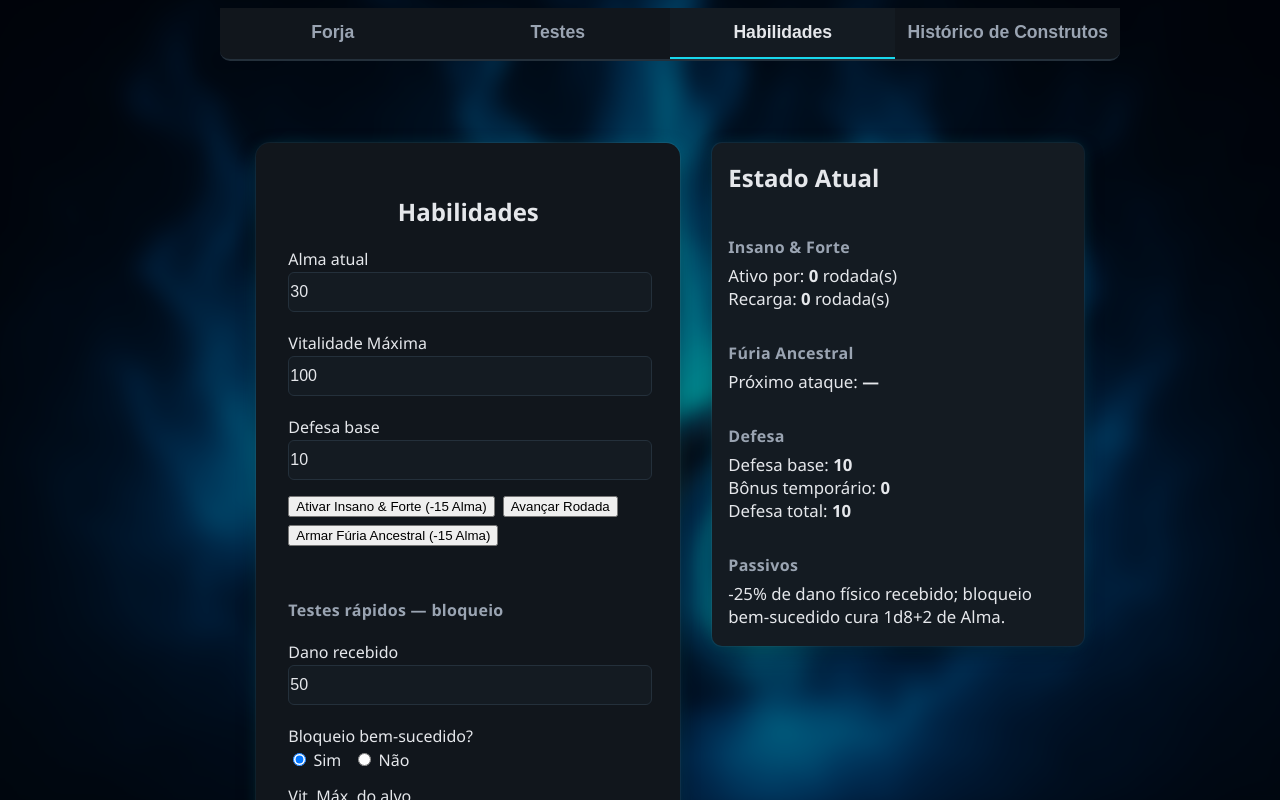
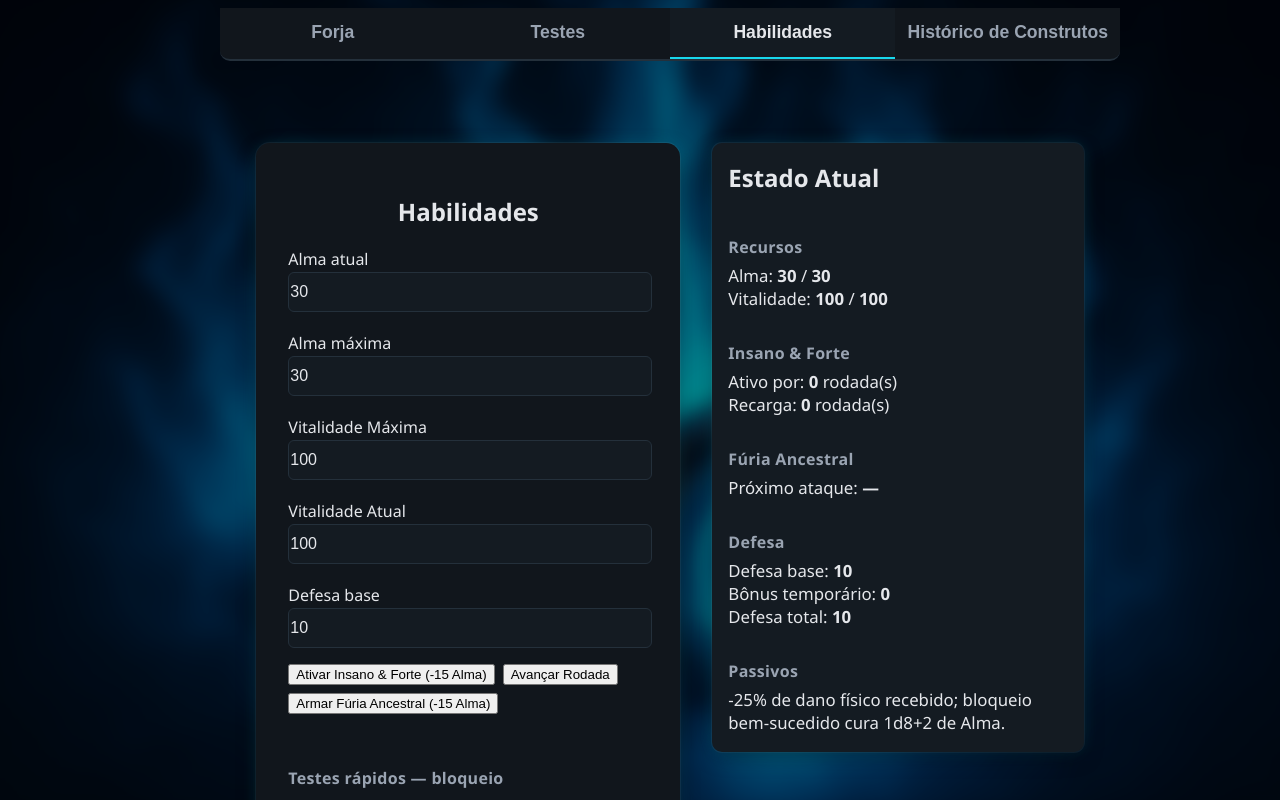
Before and after one commit to PedroAugusto08/LIGHT, a Next.js app: page / in a window 1280 px wide. Both pictures are taken after a click on the button "Habilidades". Shown: the top 800 px of the page. Built offline with nearby package versions, Linux system fonts and the light colour scheme.

Commit message:
Alma e vitalidade atual/max

```diff
--- a/components/HabilidadesTab.jsx
+++ b/components/HabilidadesTab.jsx
@@ -74,11 +74,17 @@ export default function HabilidadesTab() {
       {/* Coluna esquerda: formulário de estado e ações */}
       <div className="container">
         <h2 style={{textAlign:'center', marginBottom: 6}}>Habilidades</h2>
-        <label>Alma atual</label>
-        <input type="number" min={0} value={state.alma} onChange={(e)=>updateField('alma')(Number(e.target.value))} />
+  <label>Alma atual</label>
+  <input type="number" min={0} value={state.alma} onChange={(e)=>updateField('alma')(Number(e.target.value))} />
 
-        <label>Vitalidade Máxima</label>
-        <input type="number" min={1} value={state.maxVitalidade} onChange={(e)=>updateField('maxVitalidade')(Number(e.target.value))} />
+  <label>Alma máxima</label>
+  <input type="number" min={0} value={state.almaMax} onChange={(e)=>updateField('almaMax')(Number(e.target.value))} />
+
+  <label>Vitalidade Máxima</label>
+  <input type="number" min={1} value={state.maxVitalidade} onChange={(e)=>updateField('maxVitalidade')(Number(e.target.value))} />
+
+  <label>Vitalidade Atual</label>
+  <input type="number" min={0} value={state.vitalidadeAtual} onChange={(e)=>updateField('vitalidadeAtual')(Number(e.target.value))} />
 
         <label>Defesa base</label>
         <input type="number" min={0} value={state.defesaBase} onChange={(e)=>updateField('defesaBase')(Number(e.target.value))} />
@@ -142,6 +148,9 @@ export default function HabilidadesTab() {
       <div className="result">
         <h2 className="card-title">Estado Atual</h2>
         <div className="result-col">
+          <div className="result-heading">Recursos</div>
+          <div>Alma: <strong>{state.alma}</strong> / <strong>{state.almaMax}</strong></div>
+          <div>Vitalidade: <strong>{state.vitalidadeAtual}</strong> / <strong>{state.maxVitalidade}</strong></div>
           <div className="result-heading">Insano & Forte</div>
           <div>Ativo por: <strong>{state.insano.activeRounds}</strong> rodada(s)</div>
           <div>Recarga: <strong>{state.insano.cooldownRounds}</strong> rodada(s)</div>
```
Also changed, not shown: lib/skills/engine.js, 1 other file (tests, documents, lock files or other folders).
